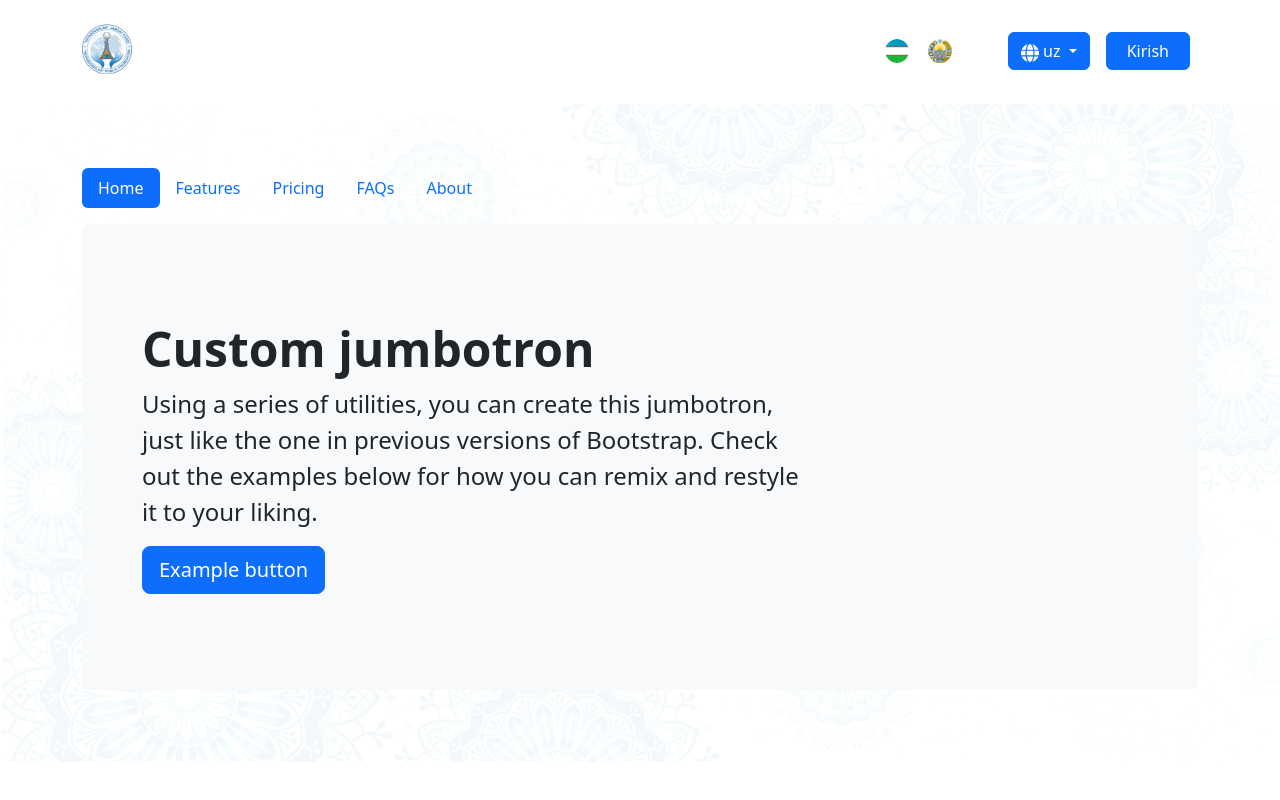
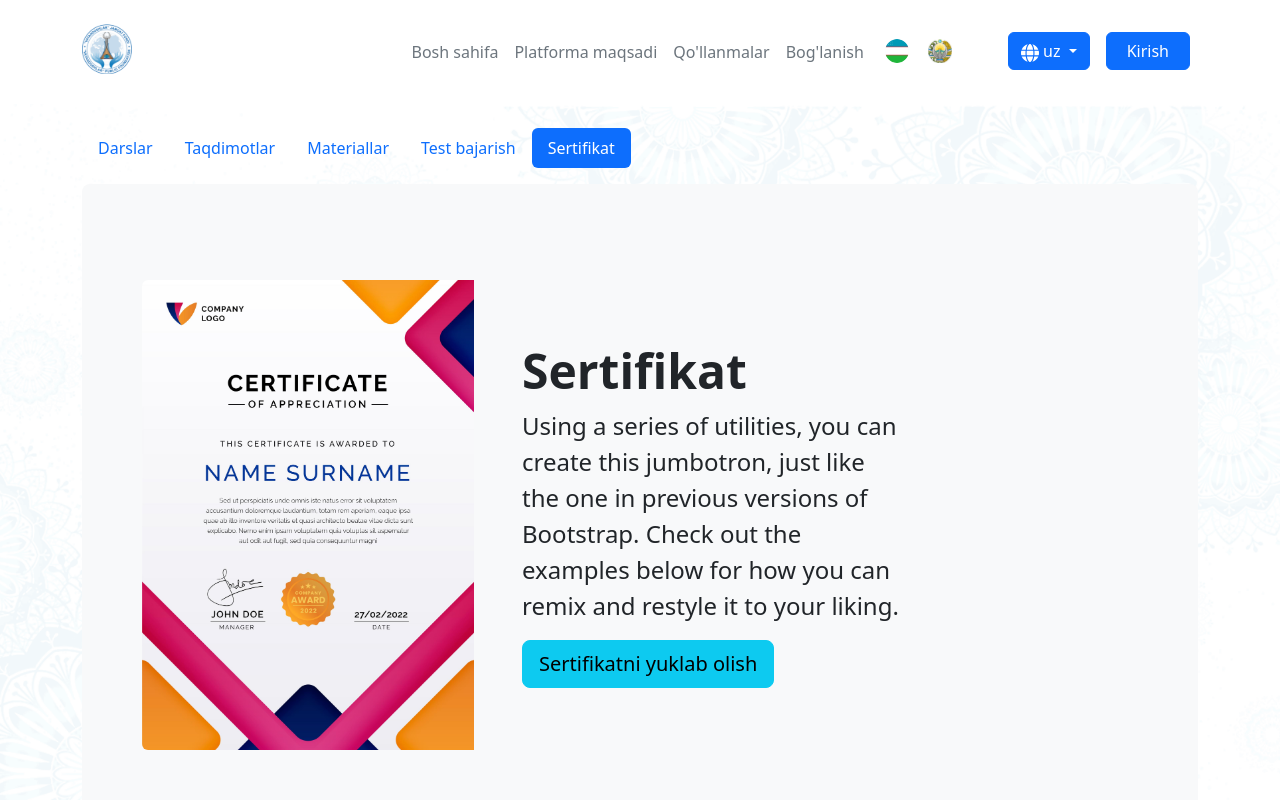
Before and after one commit to axrorbekdf/ozbektili-project, a Vue app: page /profile in a window 1280 px wide. Shown: the top 800 px of the page. Built offline with nearby package versions, Linux system fonts and the light colour scheme.

Commit message:
deploy github pages

```diff
--- a/src/views/user/ProfileView.vue
+++ b/src/views/user/ProfileView.vue
@@ -22,10 +22,10 @@
                 </div>
                 <div class="offcanvas-body" style="justify-content: flex-end;">
                   <ul class="nav nav-menu col-12 col-md-auto mb-2 justify-content-center mb-md-0">
-                    <RouterLink to="/" class="nav-link px-2 link-secondary text-white">Bosh sahifa</RouterLink>
-                    <RouterLink to="/platforma-maqsadi" class="nav-link px-2 text-white">Platforma maqsadi</RouterLink>
-                    <RouterLink to="/qollanma" class="nav-link px-2 text-white">Qo'llanmalar</RouterLink>
-                    <RouterLink to="/about" class="nav-link px-2 text-white">Bog'lanish</RouterLink>
+                    <RouterLink to="/" class="nav-link px-2 link-secondary text-secondary">Bosh sahifa</RouterLink>
+                    <RouterLink to="/platforma-maqsadi" class="nav-link px-2 text-secondary">Platforma maqsadi</RouterLink>
+                    <RouterLink to="/qollanma" class="nav-link px-2 text-secondary">Qo'llanmalar</RouterLink>
+                    <RouterLink to="/about" class="nav-link px-2 text-secondary">Bog'lanish</RouterLink>
                   </ul>
 
                   <div class="col-md-auto text-end">
@@ -94,26 +94,35 @@
 
 
     <section class="container-fluid p-0 bg-naqsh">
-      <div class="album py-5">
+      <div class="album py-2">
         <div class="container">
           <div class="row">
             <div class="col-lg-12 col-md-12 mx-auto">
 
                 <header class="d-flex justify-content-start py-3">
                     <ul class="nav nav-pills">
-                        <li class="nav-item"><a href="#" class="nav-link active" aria-current="page">Home</a></li>
-                        <li class="nav-item"><a href="#" class="nav-link">Features</a></li>
-                        <li class="nav-item"><a href="#" class="nav-link">Pricing</a></li>
-                        <li class="nav-item"><a href="#" class="nav-link">FAQs</a></li>
-                        <li class="nav-item"><a href="#" class="nav-link">About</a></li>
+                        <li class="nav-item"><a href="#" class="nav-link" aria-current="page">Darslar</a></li>
+                        <li class="nav-item"><a href="#" class="nav-link">Taqdimotlar</a></li>
+                        <li class="nav-item"><a href="#" class="nav-link">Materiallar</a></li>
+                        <li class="nav-item"><a href="#" class="nav-link">Test bajarish</a></li>
+                        <li class="nav-item"><a href="#" class="nav-link active ">Sertifikat</a></li>
                     </ul>
                 </header>
 
                 <div class="p-5 mb-4 bg-body-tertiary rounded-3">
                     <div class="container-fluid py-5">
-                        <h1 class="display-5 fw-bold">Custom jumbotron</h1>
-                        <p class="col-md-8 fs-4">Using a series of utilities, you can create this jumbotron, just like the one in previous versions of Bootstrap. Check out the examples below for how you can remix and restyle it to your liking.</p>
-                        <button class="btn btn-primary btn-lg" type="button">Example button</button>
+                        <div class="row g-0 align-items-center">
+                            <div class="col-4">
+                                <img src="@/assets/sertifikat.jpg" class="img-fluid rounded-start" alt="...">
+                            </div>
+                            <div class="col-8 px-5">
+                                <h1 class="display-5 fw-bold">Sertifikat</h1>
+                                <p class="col-md-8 fs-4">Using a series of utilities, you can create this jumbotron, just like the one in previous versions of Bootstrap. Check out the examples below for how you can remix and restyle it to your liking.</p>
+                                <button class="btn btn-info btn-lg" type="button">
+                                    Sertifikatni yuklab olish
+                                </button>
+                            </div>
+                        </div>
                     </div>
                 </div>
 
```
Also changed, not shown: src/assets/sertifikat.jpg (added).
